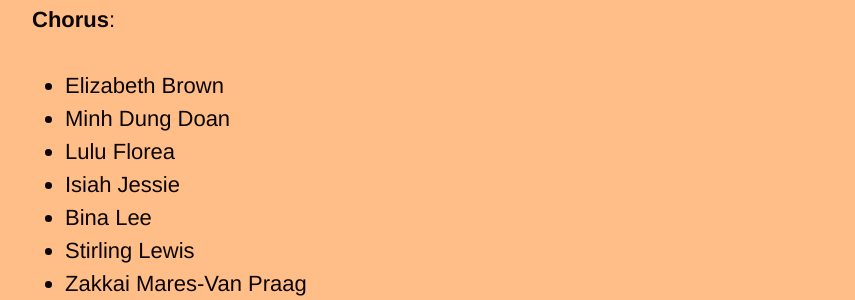
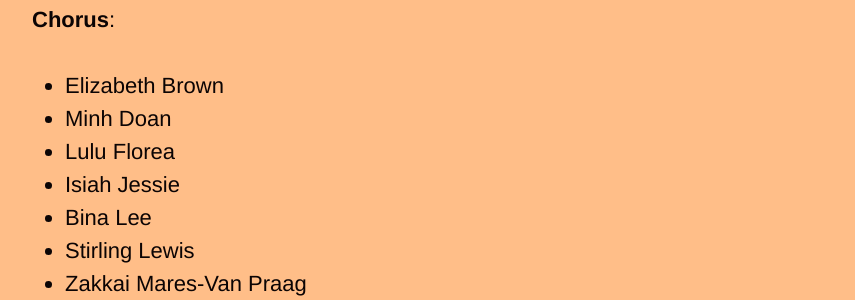
Before and after one commit to digbmc/media-medea, a Jekyll site: the page built from play.md, in a window 1280 px wide. Shown: the part 1266-1566 px from the top of the page, without its empty margins (208-1063 px from the left). Built offline with Jekyll 4.4.1, drawn with Linux system fonts in a browser that asks for light colours.

Commit message:
fix name

```diff
--- a/play.md
+++ b/play.md
@@ -29,7 +29,7 @@ An open-access version of Ijames' script will be made available here following t
 
 **Chorus**:
 - Elizabeth Brown
-- Minh Dung Doan
+- Minh Doan
 - Lulu Florea
 - Isiah Jessie
 - Bina Lee
```
